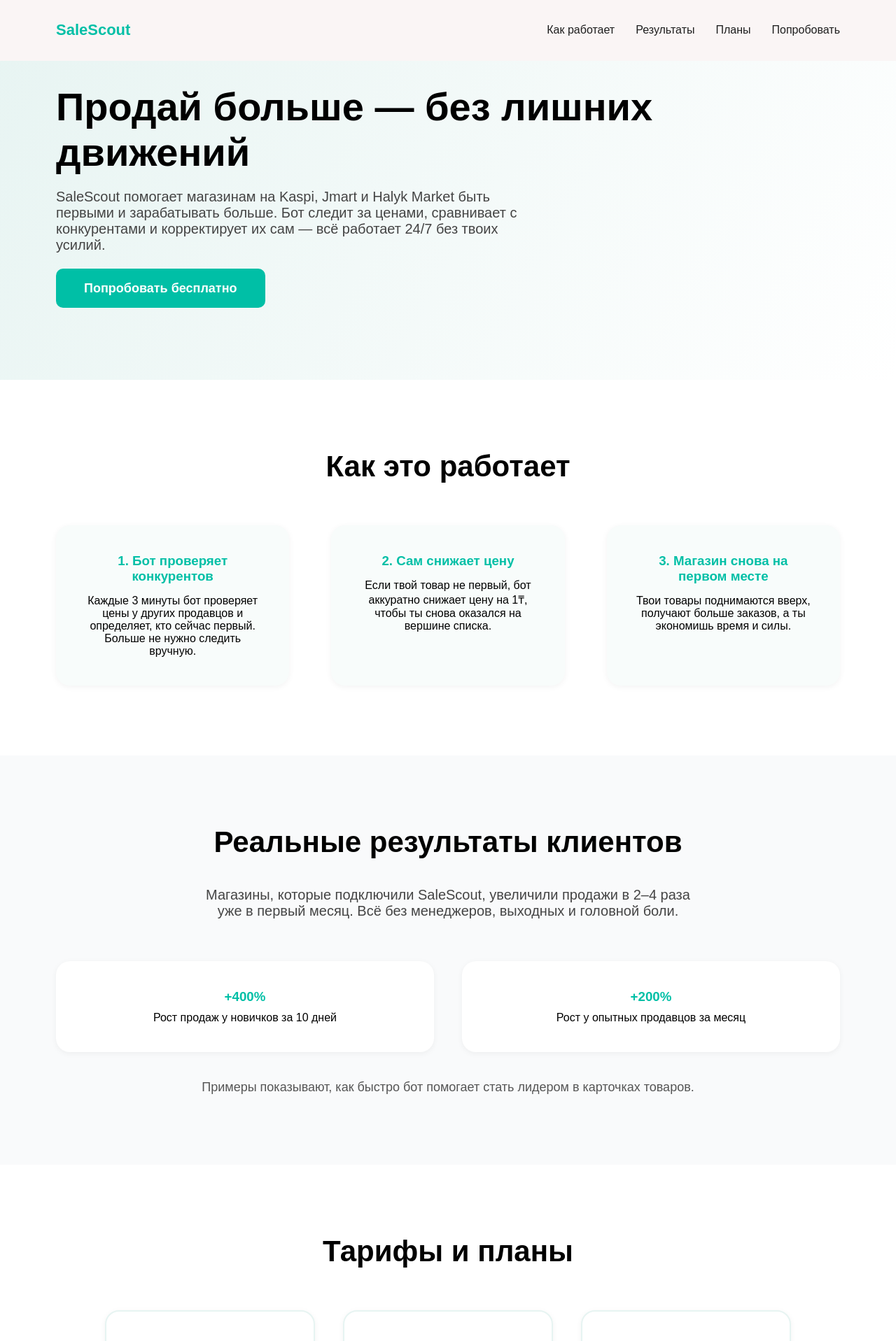
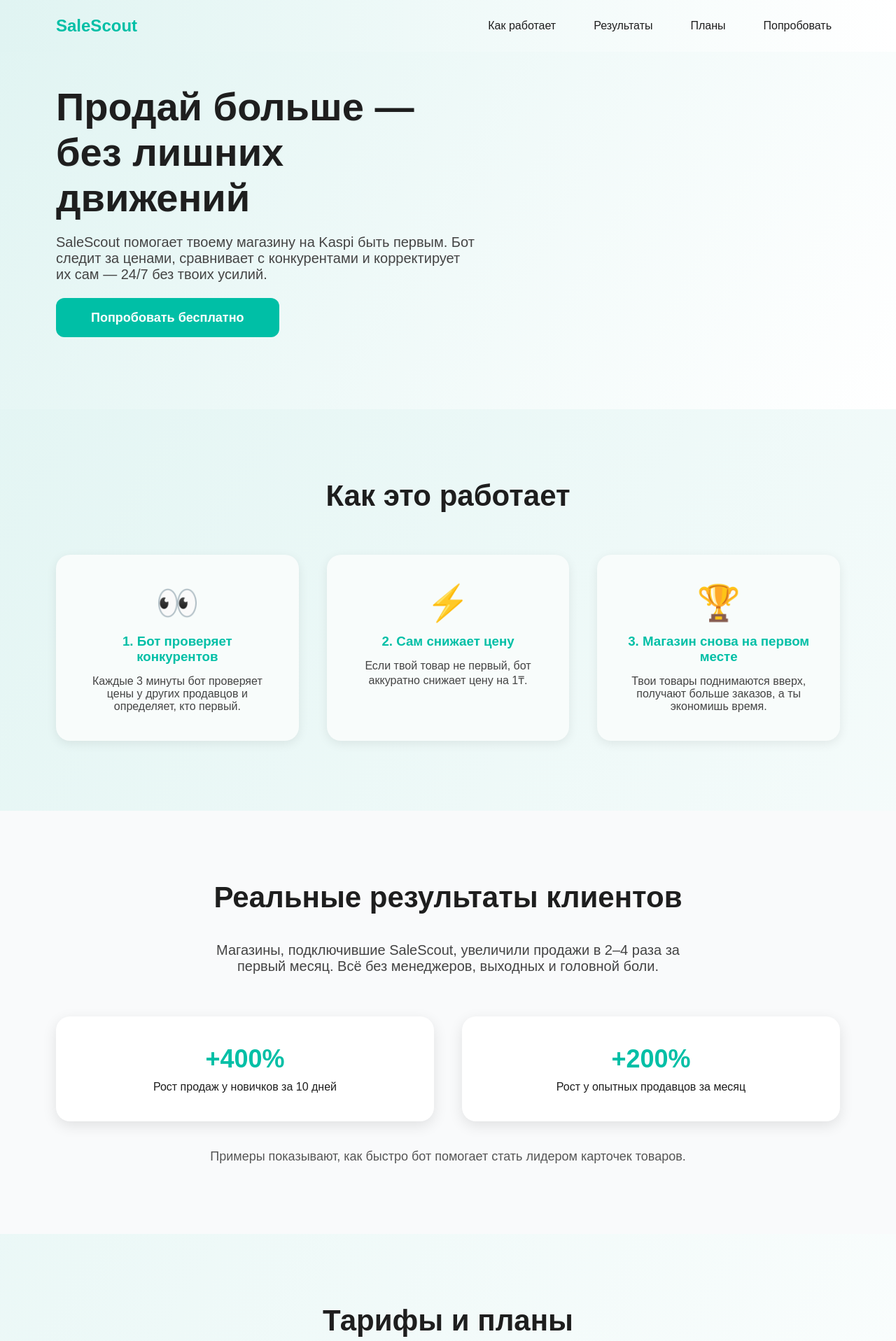
Before and after one commit to Nurchik-dr/salescout, a React (Vite) app: page / in a window 1280 px wide. Shown: the top 1917 px of the page at 70% size. Built offline with nearby package versions, Linux system fonts and the light colour scheme.

Commit message:
Улучшен дизайн

```diff
--- a/src/components/Header/Header.tsx
+++ b/src/components/Header/Header.tsx
@@ -1,14 +1,70 @@
-import React from "react";
+import React, { useState, useEffect } from "react";
 
 const Header: React.FC = () => {
+  const [active, setActive] = useState<string>(""); // активная секция
+  const [scrolled, setScrolled] = useState(false);
+
+  // отслеживаем скролл для тени
+  useEffect(() => {
+    const handleScroll = () => {
+      setScrolled(window.scrollY > 10);
+    };
+    window.addEventListener("scroll", handleScroll);
+    return () => window.removeEventListener("scroll", handleScroll);
+  }, []);
+
+  const menu = [
+    { id: "how", label: "Как работает" },
+    { id: "results", label: "Результаты" },
+    { id: "plans", label: "Планы" },
+    { id: "try", label: "Попробовать" },
+  ];
+
   return (
-    <header style={{ width: "100%", padding: "30px 80px", display: "flex", justifyContent: "space-between", alignItems: "center", position: "fixed",top:"0", left:"0", background:"#faf5f5", borderBottom:"1px solid #faf5f5" }}>
-      <div style={{ fontSize: "22px", fontWeight: 700, color: "#00BFA6" }}>SaleScout</div>
-      <nav>
-        <a href="#how" style={{ marginLeft: "30px", textDecoration: "none", color: "#1E1E1E", fontWeight: 500 }}>Как работает</a>
-        <a href="#results" style={{ marginLeft: "30px", textDecoration: "none", color: "#1E1E1E", fontWeight: 500 }}>Результаты</a>
-        <a href="#plans" style={{ marginLeft: "30px", textDecoration: "none", color: "#1E1E1E", fontWeight: 500 }}>Планы</a>
-        <a href="#try" style={{ marginLeft: "30px", textDecoration: "none", color: "#1E1E1E", fontWeight: 500 }}>Попробовать</a>
+    <header
+      style={{
+        width: "100%",
+        padding: "20px 80px",
+        display: "flex",
+        justifyContent: "space-between",
+        alignItems: "center",
+        position: "fixed",
+        top: 0,
+        left: 0,
+        background: scrolled ? "#ffffff" : "linear-gradient(to right, #E0F4F2, #FFFFFF)",
+        boxShadow: scrolled ? "0 4px 10px rgba(0,0,0,0.1)" : "none",
+        transition: "all 0.3s ease",
+        zIndex: 1000,
+      }}
+    >
+      <div style={{ fontSize: "24px", fontWeight: 700, color: "#00BFA6", cursor: "pointer" }}>
+        SaleScout
+      </div>
+
+      <nav style={{ display: "flex", gap: "30px" }}>
+        {menu.map((item) => (
+          <a
+            key={item.id}
+            href={`#${item.id}`}
+            onClick={() => setActive(item.id)}
+            style={{
+              textDecoration: "none",
+              color: active === item.id ? "#00BFA6" : "#1E1E1E",
+              fontWeight: 500,
+              padding: "8px 12px",
+              borderRadius: "8px",
+              transition: "all 0.2s",
+            }}
+            onMouseEnter={(e) => {
+              (e.currentTarget as HTMLAnchorElement).style.background = "#E7F4F2";
+            }}
+            onMouseLeave={(e) => {
+              (e.currentTarget as HTMLAnchorElement).style.background = "transparent";
+            }}
+          >
+            {item.label}
+          </a>
+        ))}
       </nav>
     </header>
   );
--- a/src/components/Hero/Hero.tsx
+++ b/src/components/Hero/Hero.tsx
@@ -2,14 +2,21 @@
 
 const Hero: React.FC = () => {
   return (
-    <section style={{ padding: "120px 80px", background: "linear-gradient(120deg, #E7F4F2 0%, #FFFFFF 100%)" }}>
-      <h1 style={{ fontSize: "56px", fontWeight: 800, marginBottom: "20px" }}>Продай больше — без лишних движений</h1>
-      <p style={{ fontSize: "20px", maxWidth: "700px", marginBottom: "40px", color: "#444" }}>
-        SaleScout помогает магазинам на Kaspi, Jmart и Halyk Market быть первыми и зарабатывать больше. Бот следит за ценами, сравнивает с конкурентами и корректирует их сам — всё работает 24/7 без твоих усилий.
-      </p>
-      <a href="https://salescout.me" style={{ background: "#00BFA6", color: "white", border: "none", padding: "18px 40px", fontSize: "18px", fontWeight: 600, borderRadius: "10px", cursor: "pointer", textDecoration: "none" }}>
-        Попробовать бесплатно
-      </a>
+    <section style={{ padding: "120px 80px", background: "linear-gradient(120deg, #E0F4F2 0%, #FFFFFF 100%)", display: "flex", justifyContent: "space-between", alignItems: "center" }}>
+      <div style={{ maxWidth: "600px" }}>
+        <h1 style={{ fontSize: "56px", fontWeight: 800, marginBottom: "20px", color: "#1E1E1E", textShadow: "1px 1px 2px rgba(0,0,0,0.05)" }}>
+          Продай больше — без лишних движений
+        </h1>
+        <p style={{ fontSize: "20px", maxWidth: "700px", marginBottom: "40px", color: "#444" }}>
+          SaleScout помогает твоему магазину на Kaspi быть первым. Бот следит за ценами, сравнивает с конкурентами и корректирует их сам — 24/7 без твоих усилий.
+        </p>
+        <a href="https://salescout.me" style={{ background: "#00BFA6", color: "white", border: "none", padding: "18px 50px", fontSize: "18px", fontWeight: 600, borderRadius: "12px", cursor: "pointer", textDecoration: "none", transition: "all 0.2s" }}
+          onMouseEnter={e => (e.currentTarget.style.transform = "translateY(-3px)")}
+          onMouseLeave={e => (e.currentTarget.style.transform = "translateY(0px)")}
+        >
+          Попробовать бесплатно
+        </a>
+      </div>
     </section>
   );
 };
--- a/src/components/How/How.tsx
+++ b/src/components/How/How.tsx
@@ -1,22 +1,26 @@
 import React from "react";
 
 const How: React.FC = () => {
+  const steps = [
+    { title: "1. Бот проверяет конкурентов", text: "Каждые 3 минуты бот проверяет цены у других продавцов и определяет, кто первый.", icon: "👀" },
+    { title: "2. Сам снижает цену", text: "Если твой товар не первый, бот аккуратно снижает цену на 1₸.", icon: "⚡" },
+    { title: "3. Магазин снова на первом месте", text: "Твои товары поднимаются вверх, получают больше заказов, а ты экономишь время.", icon: "🏆" },
+  ];
+
   return (
-    <section id="how" style={{ padding: "100px 80px" }}>
-      <h2 style={{ fontSize: "42px", textAlign: "center", marginBottom: "60px" }}>Как это работает</h2>
-      <div style={{ display: "flex", gap: "60px", justifyContent: "space-between" }}>
-        <div style={{ flex: 1, background: "#F8FCFB", padding: "40px", borderRadius: "20px", textAlign: "center", boxShadow: "0 2px 10px rgba(0,0,0,0.05)" }}>
-          <h3 style={{ marginBottom: "15px", color: "#00BFA6" }}>1. Бот проверяет конкурентов</h3>
-          <p>Каждые 3 минуты бот проверяет цены у других продавцов и определяет, кто сейчас первый. Больше не нужно следить вручную.</p>
-        </div>
-        <div style={{ flex: 1, background: "#F8FCFB", padding: "40px", borderRadius: "20px", textAlign: "center", boxShadow: "0 2px 10px rgba(0,0,0,0.05)" }}>
-          <h3 style={{ marginBottom: "15px", color: "#00BFA6" }}>2. Сам снижает цену</h3>
-          <p>Если твой товар не первый, бот аккуратно снижает цену на 1₸, чтобы ты снова оказался на вершине списка.</p>
-        </div>
-        <div style={{ flex: 1, background: "#F8FCFB", padding: "40px", borderRadius: "20px", textAlign: "center", boxShadow: "0 2px 10px rgba(0,0,0,0.05)" }}>
-          <h3 style={{ marginBottom: "15px", color: "#00BFA6" }}>3. Магазин снова на первом месте</h3>
-          <p>Твои товары поднимаются вверх, получают больше заказов, а ты экономишь время и силы.</p>
-        </div>
+    <section id="how" style={{ padding:"100px 80px" }}>
+      <h2 style={{ fontSize:"42px", textAlign:"center", marginBottom:"60px" }}>Как это работает</h2>
+      <div style={{ display:"flex", gap:"40px", justifyContent:"space-between" }}>
+        {steps.map((s, idx) => (
+          <div key={idx} style={{ flex:1, background:"#F8FCFB", padding:"40px", borderRadius:"20px", textAlign:"center",cursor:"pointer", boxShadow:"0 4px 15px rgba(0,0,0,0.08)", transition:"transform 0.2s" }}
+            onMouseEnter={e => (e.currentTarget.style.transform="translateY(-5px)")}
+            onMouseLeave={e => (e.currentTarget.style.transform="translateY(0px)")}
+          >
+            <div style={{ fontSize:"50px", marginBottom:"15px", cursor:"pointer" }}>{s.icon}</div>
+            <h3 style={{ marginBottom:"15px", color:"#00BFA6" }}>{s.title}</h3>
+            <p style={{ color:"#444" }}>{s.text}</p>
+          </div>
+        ))}
       </div>
     </section>
   );
--- a/src/components/Results/Results.tsx
+++ b/src/components/Results/Results.tsx
@@ -2,22 +2,80 @@
 
 const Results: React.FC = () => {
   return (
-    <section id="results" style={{ background: "#F9FAFB", textAlign: "center", padding: "100px 80px" }}>
-      <h2 style={{ fontSize: "42px", marginBottom: "40px" }}>Реальные результаты клиентов</h2>
-      <p style={{ fontSize: "20px", maxWidth: "700px", margin: "0 auto 60px", color:"#444" }}>
-        Магазины, которые подключили SaleScout, увеличили продажи в 2–4 раза уже в первый месяц. Всё без менеджеров, выходных и головной боли.
+    <section
+      id="results"
+      style={{
+        background: "#F9FAFB",
+        textAlign: "center",
+        padding: "100px 80px",
+      }}
+    >
+      <h2 style={{ fontSize: "42px", marginBottom: "40px" }}>
+        Реальные результаты клиентов
+      </h2>
+      <p
+        style={{
+          fontSize: "20px",
+          maxWidth: "700px",
+          margin: "0 auto 60px",
+          color: "#444",
+        }}
+      >
+        Магазины, подключившие SaleScout, увеличили продажи в 2–4 раза за первый месяц.
+        Всё без менеджеров, выходных и головной боли.
       </p>
       <div style={{ display: "flex", justifyContent: "center", gap: "40px" }}>
-        <div style={{ flex:1, background: "#FFFFFF", borderRadius: "20px", padding: "40px", width: "300px", textAlign: "center", boxShadow: "0 2px 8px rgba(0,0,0,0.05)" }}>
-          <h3 style={{ marginBottom: "10px", color: "#00BFA6" }}>+400%</h3>
+        <div
+          style={{
+            flex: 1,
+            background: "#FFFFFF",
+            borderRadius: "20px",
+            padding: "40px",
+            width: "300px",
+            textAlign: "center",
+            boxShadow: "0 6px 20px rgba(0,0,0,0.1)",
+            transition: "transform 0.2s",
+          }}
+          onMouseEnter={(e) => {
+            (e.currentTarget as HTMLDivElement).style.transform = "translateY(-5px)";
+          }}
+          onMouseLeave={(e) => {
+            (e.currentTarget as HTMLDivElement).style.transform = "translateY(0px)";
+          }}
+        >
+          <h3 style={{ marginBottom: "10px", color: "#00BFA6", fontSize: "36px" }}>
+            +400%
+          </h3>
           <p>Рост продаж у новичков за 10 дней</p>
         </div>
-        <div style={{ flex:1, background: "#FFFFFF", borderRadius: "20px", padding: "40px", width: "300px", textAlign: "center", boxShadow: "0 2px 8px rgba(0,0,0,0.05)" }}>
-          <h3 style={{ marginBottom: "10px", color: "#00BFA6" }}>+200%</h3>
+
+        <div
+          style={{
+            flex: 1,
+            background: "#FFFFFF",
+            borderRadius: "20px",
+            padding: "40px",
+            width: "300px",
+            textAlign: "center",
+            boxShadow: "0 6px 20px rgba(0,0,0,0.1)",
+            transition: "transform 0.2s",
+          }}
+          onMouseEnter={(e) => {
+            (e.currentTarget as HTMLDivElement).style.transform = "translateY(-5px)";
+          }}
+          onMouseLeave={(e) => {
+            (e.currentTarget as HTMLDivElement).style.transform = "translateY(0px)";
+          }}
+        >
+          <h3 style={{ marginBottom: "10px", color: "#00BFA6", fontSize: "36px" }}>
+            +200%
+          </h3>
           <p>Рост у опытных продавцов за месяц</p>
         </div>
       </div>
-      <p style={{ marginTop:"40px", fontSize:"18px", color:"#555" }}>Примеры показывают, как быстро бот помогает стать лидером в карточках товаров.</p>
+      <p style={{ marginTop: "40px", fontSize: "18px", color: "#555" }}>
+        Примеры показывают, как быстро бот помогает стать лидером карточек товаров.
+      </p>
     </section>
   );
 };
--- a/src/index.css
+++ b/src/index.css
@@ -6,3 +6,8 @@
   text-decoration: none;
   font-family: Arial, Helvetica, sans-serif;
 }
+body {
+  background: linear-gradient(120deg, #E0F4F2 0%, #FFFFFF 100%);
+  color: #1E1E1E;
+  font-family: 'Arial', sans-serif;
+}
```
Also changed, not shown: src/components/Advantages/Analitics.tsx (deleted, +0 -24 lines), src/components/CTA/CTA.tsx (deleted, +0 -19 lines), src/components/Home/Home.tsx (deleted, +0 -22 lines), src/components/Layout/Layout.tsx (deleted, +0 -17 lines), src/components/Steps/Steps.tsx (deleted, +0 -32 lines), src/components/Advantages/Analitics.css (deleted), src/components/Hero/gg.png (added), src/components/Tariffs/Tariffs.tsx (line endings or trailing spaces), src/components/assets/gg.png (added).
